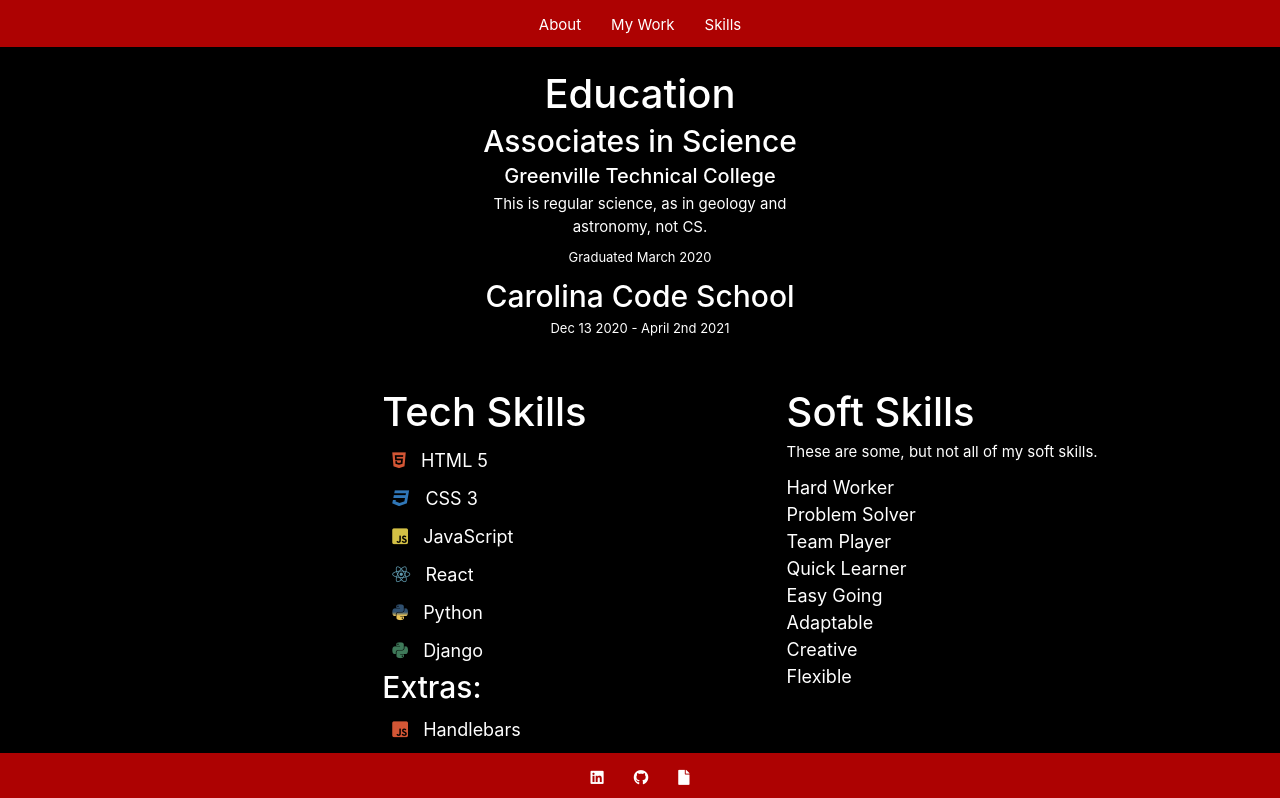
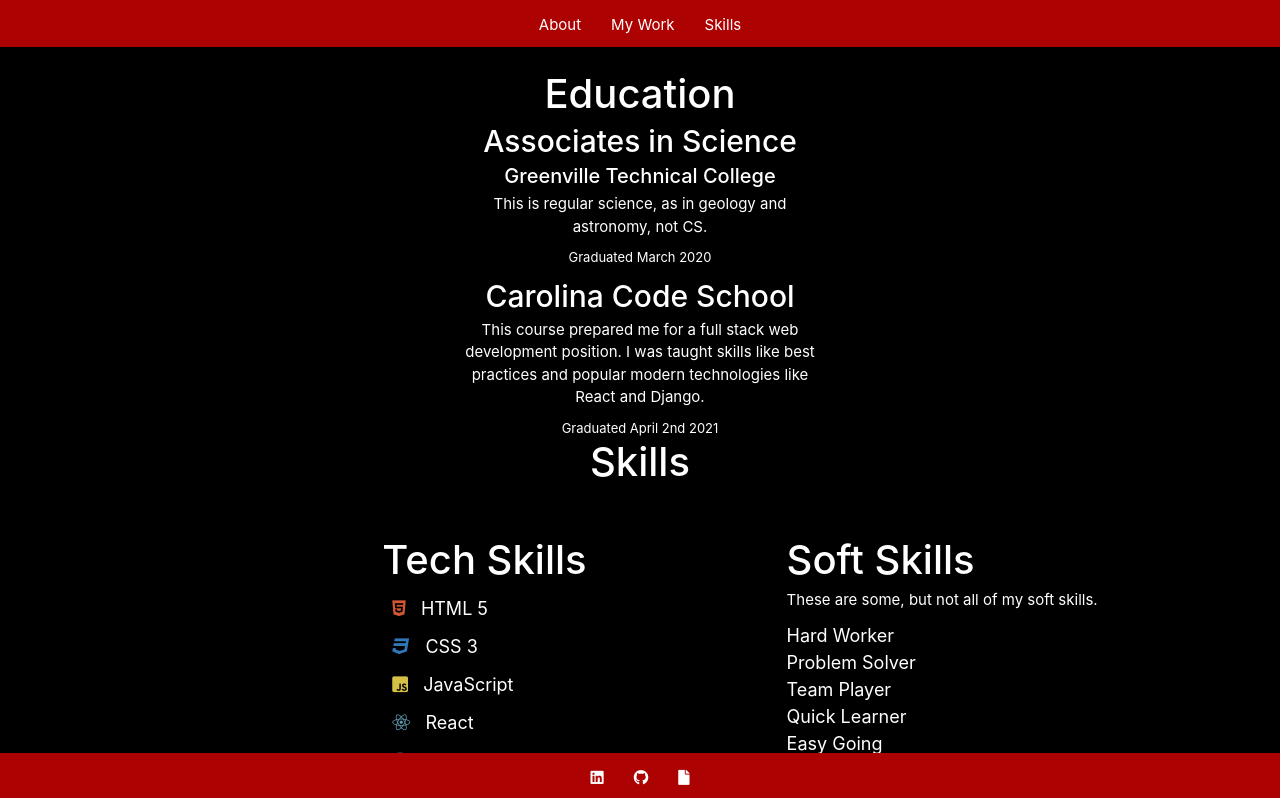
Before and after one commit to PatrickBoynton/portfolio, a React (Create React App) app: page /resume in a window 1280 px wide. Shown: the top 798 px of the page. Built offline with nearby package versions, Linux system fonts and the light colour scheme.

Commit message:
Formatted the code.

```diff
--- a/src/components/Resume.js
+++ b/src/components/Resume.js
@@ -1,69 +1,75 @@
-import { Component } from "react";
+import {Component} from "react";
 
 class Resume extends Component {
     render() {
         return (
-      <section style={{ margin: "2rem" }}>
+            <section style={{margin: "2rem"}}>
                 <div className="m-auto text-center education">
                     <h1>Education</h1>
                     <h2>Associates in Science</h2>
                     <h3>Greenville Technical College</h3>
                     <p>This is regular science, as in geology and astronomy, not CS.</p>
-          <time style={{ fontSize: "1.3rem" }}>Graduated March 2020</time>
+                    <time className="mb-5" style={{fontSize: "1.3rem"}}>
+                        Graduated March 2020
+                    </time>
                     <h2 className="mt-3">Carolina Code School</h2>
-          <time style={{ fontSize: "1.3rem" }}>
-            Dec 13 2020 - April 2nd 2021
-          </time>
+                    <p>
+                        This course prepared me for a full stack web development position. I
+                        was taught skills like best practices and popular modern
+                        technologies like React and Django.
+                    </p>
+                    <time style={{fontSize: "1.3rem"}}>Graduated April 2nd 2021</time>
+                    <h1>Skills</h1>
                 </div>
                 <div className="d-flex skills justify-content-center">
                     <div className="tech-skills">
                         <h1>Tech Skills</h1>
-            <ul style={{ marginBottom: "3.5rem" }}>
+                        <ul style={{marginBottom: "3.5rem"}}>
                             <li>
-                <i style={{ color: "#D35635" }} className="fab fa-html5" /> HTML
+                                <i style={{color: "#D35635"}} className="fab fa-html5"/> HTML
                                 5
                             </li>
                             <li>
-                <i style={{ color: "#3077B8" }} className="fab fa-css3" /> CSS 3
+                                <i style={{color: "#3077B8"}} className="fab fa-css3"/> CSS 3
                             </li>
                             <li>
-                <i style={{ color: "#D3C045" }} className="fab fa-js-square" />{" "}
+                                <i style={{color: "#D3C045"}} className="fab fa-js-square"/>{" "}
                                 JavaScript
                             </li>
                             <li>
-                <i style={{ color: "#609BB0" }} className="fab fa-react" />{" "}
+                                <i style={{color: "#609BB0"}} className="fab fa-react"/>{" "}
                                 React
                             </li>
                             <li>
-                <i className="fab fa-python python" /> Python
+                                <i className="fab fa-python python"/> Python
                             </li>
                             <li>
-                <i style={{ color: "#3E7959" }} className="fab fa-python" />{" "}
+                                <i style={{color: "#3E7959"}} className="fab fa-python"/>{" "}
                                 Django
                             </li>
                             <h2>Extras: </h2>
                             <li>
-                <i style={{ color: "#D35635" }} className="fab fa-js-square" />{" "}
+                                <i style={{color: "#D35635"}} className="fab fa-js-square"/>{" "}
                                 Handlebars
                             </li>
                             <li>
-                <i style={{ color: "#8B5CD0" }} className="fab fa-bootstrap" />{" "}
+                                <i style={{color: "#8B5CD0"}} className="fab fa-bootstrap"/>{" "}
                                 Bootstrap
                             </li>
                             <li>
-                <i style={{ color: "#2A6EBA" }} className="fa fa-database" />{" "}
+                                <i style={{color: "#2A6EBA"}} className="fa fa-database"/>{" "}
                                 SQL
                             </li>
                             <li>
-                <i style={{ color: "#88291F" }} className="fa fa-database" />{" "}
+                                <i style={{color: "#88291F"}} className="fa fa-database"/>{" "}
                                 Redis
                             </li>
                             <li>
-                <i style={{ color: "#8D6EC9" }} className="fab fa-microsoft" />{" "}
+                                <i style={{color: "#8D6EC9"}} className="fab fa-microsoft"/>{" "}
                                 C#
                             </li>
                             <li>
-                <i style={{ color: "#4836C6" }} className="fab fa-microsoft" />{" "}
+                                <i style={{color: "#4836C6"}} className="fab fa-microsoft"/>{" "}
                                 .Net Core/.Net
                             </li>
                         </ul>
```
Lines whose indentation alone changed are shown as unchanged.
